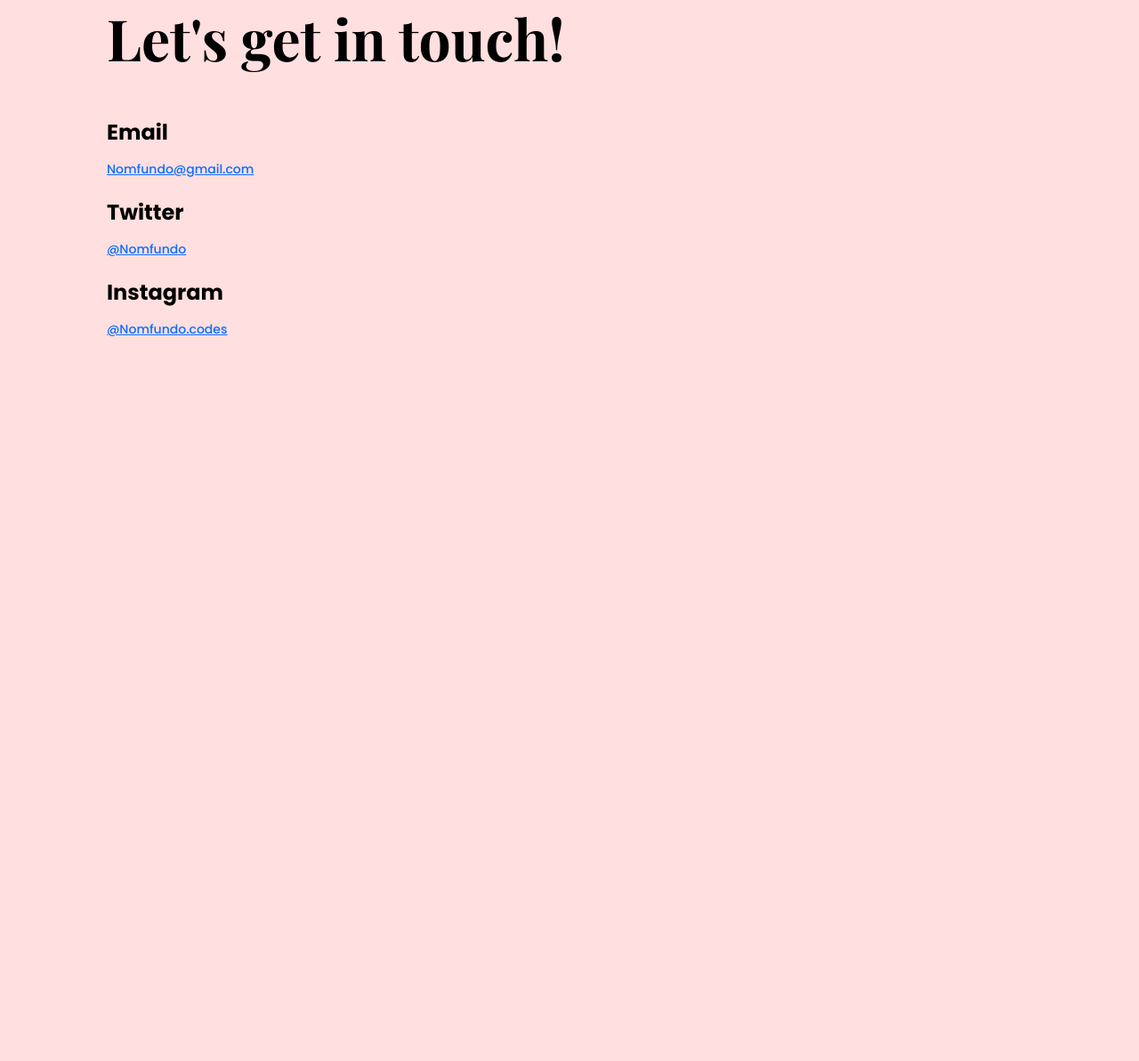
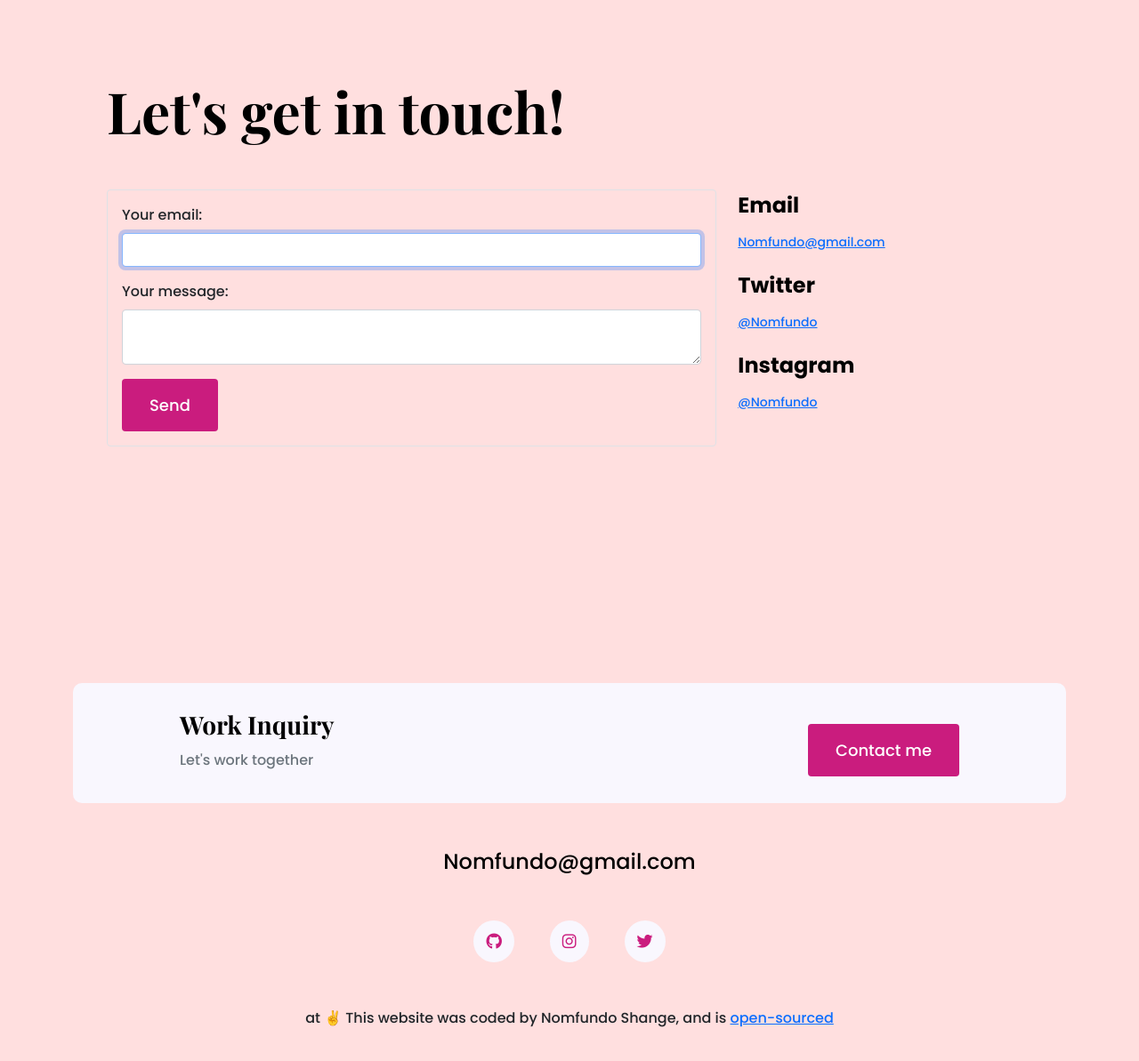
Before and after one commit to NomfundoShange01/modest, a website: page contact.html in a window 1280 px wide. Shown: the part 187-1380 px from the top of the page at 89% size. Before the commit the page ends 800 px from the top, so only its background shows below. Drawn offline with nearby package versions, Linux system fonts and the light colour scheme.

Commit message:
Update contact.html

```diff
--- a/contact.html
+++ b/contact.html
@@ -1,19 +1,15 @@
+
 <!DOCTYPE html>
 <html lang="en">
   <head>
-    <script
-      type="text/javascript"
-      src="https://codesandbox.io/public/sse-hooks/sse-hooks.7a01a0f7b828579aff40884fc77e13bc.js"
-    ></script>
-    <script
-      type="text/javascript"
-      src="https://codesandbox.io/static/js/banner.d9cb10a38.js"
-    ></script>
-
     <meta charset="UTF-8" />
     <meta http-equiv="X-UA-Compatible" content="IE=edge" />
     <meta name="viewport" content="width=device-width, initial-scale=1.0" />
-    <title>SheCodes Portfolio</title>
+    <meta
+      name="description"
+      content="Contact Nomfundo. Nomfundo is a front-end engineer based in South Africa. "
+    />
+    <title>Contact Nomfundo</title>
 
     <link
       href="https://cdn.jsdelivr.net/npm/bootstrap@5.0.0-beta2/dist/css/bootstrap.min.css"
@@ -39,34 +35,144 @@
     ></script>
   </head>
   <body>
+    <div class="container">
+      <nav class="d-flex justify-content-between">
+        <a href="/" title="Homepage">
+          <img
+            src="images/logo.png"
+            class="logo d-none d-md-block"
+            alt="Nomfundo Logo"
+          />
+          <img
+            src="images/logo-small.jpg"
+            class="logo d-block d-md-none"
+            alt="Nomfundo Logo"
+          />
+        </a>
+        <ul>
+          <li>
+            <a href="index.html" title="Homepage"> Home</a>
+          </li>
+          <li>
+            <a href='about.html' title='About Nomfundo'> About</a>
+          </li>
+          <li>
+            <a href='work.html' title='Nomfundo\'s work'> Work</a>
+          </li>
+          <li class="active">
+            <a href='contact.html' title='Contact Nomfundo'> Contact</a>
+          </li>
+        </ul>
+      </nav>
+    </div>
     <div class="content-container container">
       <div class="content">
         <h1 class="mb-5">Let's get in touch!</h1>
+        <div class="row">
+          <div class="col-md-8">
+            <form
+              action="https://formspree.io/f/mwkalajy"
+              method="POST"
+              class="border p-3 rounded mb-3"
+            >
+              <div class="mb-3">
+                <label class="form-label"> Your email: </label>
+                <input
+                  type="email"
+                  name="_replyto"
+                  class="form-control"
+                  required
+                  autofocus
+                />
+              </div>
+              <div class="mb-3">
+                <label class="form-label"> Your message: </label>
+                <textarea
+                  name="message"
+                  class="form-control"
+                  required
+                ></textarea>
+              </div>
+
+              <!-- your other form fields go here -->
+
+              <button type="submit" class="btn btn-branding">Send</button>
+            </form>
+          </div>
+          <div class="col-md-4">
             <h3>Email</h3>
             <p>
-          <a
-            href="/cdn-cgi/l/email-protection#56263722243f353f3716313b373f3a7835393b"
-          >
-            Nomfundo@gmail.com
-          </a>
+              <a href="mailto:Nomfundo@gmail.com"> Nomfundo@gmail.com </a>
             </p>
             <h3>Twitter</h3>
             <p>
-          <a href="https://www.twitter.com/Nomfundo" target="_blank">
+              <a href="https://twitter.com/Nomfundo" target="_blank">
                 @Nomfundo
               </a>
             </p>
             <h3>Instagram</h3>
             <p>
-          <a href="https://www.instagram.com/Nomfundo.codes" target="_blank">
-            @Nomfundo.codes
+              <a href="https://www.instagram.com/Nomfundo" target="_blank">
+                @Nomfundo
               </a>
             </p>
           </div>
         </div>
-    <script
-      data-cfasync="false"
-      src="/cdn-cgi/scripts/5c5dd728/cloudflare-static/email-decode.min.js"
-    ></script>
+      </div>
+    </div>
+    <footer class="container">
+      <div class="contact-box justify-content-between mb-5 d-none d-md-flex">
+        <div>
+          <h3>Work Inquiry</h3>
+          <p class="text-muted">Let's work together</p>
+        </div>
+        <div>
+          <a class='btn btn-branding mt-3' href='/contact' title='Contact Vinnie'>
+            Contact me
+          </a>
+        </div>
+      </div>
+      <div class="d-flex justify-content-center mb-5">
+        <a
+          href="mailto:Nomfundo@gmail.com"
+          class="email-link"
+          title="Email Nomfundo"
+        >
+          Nomfundo@gmail.com
+        </a>
+      </div>
+      <div class="social-links d-flex justify-content-center">
+        <a
+          href="https://github.com/NomfundoShange01/"
+          target="_blank"
+          title="GitHub Profile"
+        >
+          <i class="fab fa-github"></i>
+        </a>
+        <a
+          href="https://www.instagram.com/Nomfundo"
+          target="_blank"
+          title="instragram Profile"
+        >
+          <i class="fab fa-instagram"></i>
+        </a>
+        <a
+          href="https://twitter.com/Nomfundo"
+          target="_blank"
+          title="Twitter Profile"
+        >
+          <i class="fab fa-twitter"></i>
+        </a>
+      </div>
+      <p class="text-center mt-5">
+        at ✌️ This website was coded by Nomfundo Shange, and is
+        <a
+          href="https://github.com/NomfundoShange01/modest/"
+          target="_blank"
+        >
+          open-sourced
+        </a>
+      </p>
+    </footer>
   </body>
 </html>
```
Lines whose indentation alone changed are shown as unchanged.
